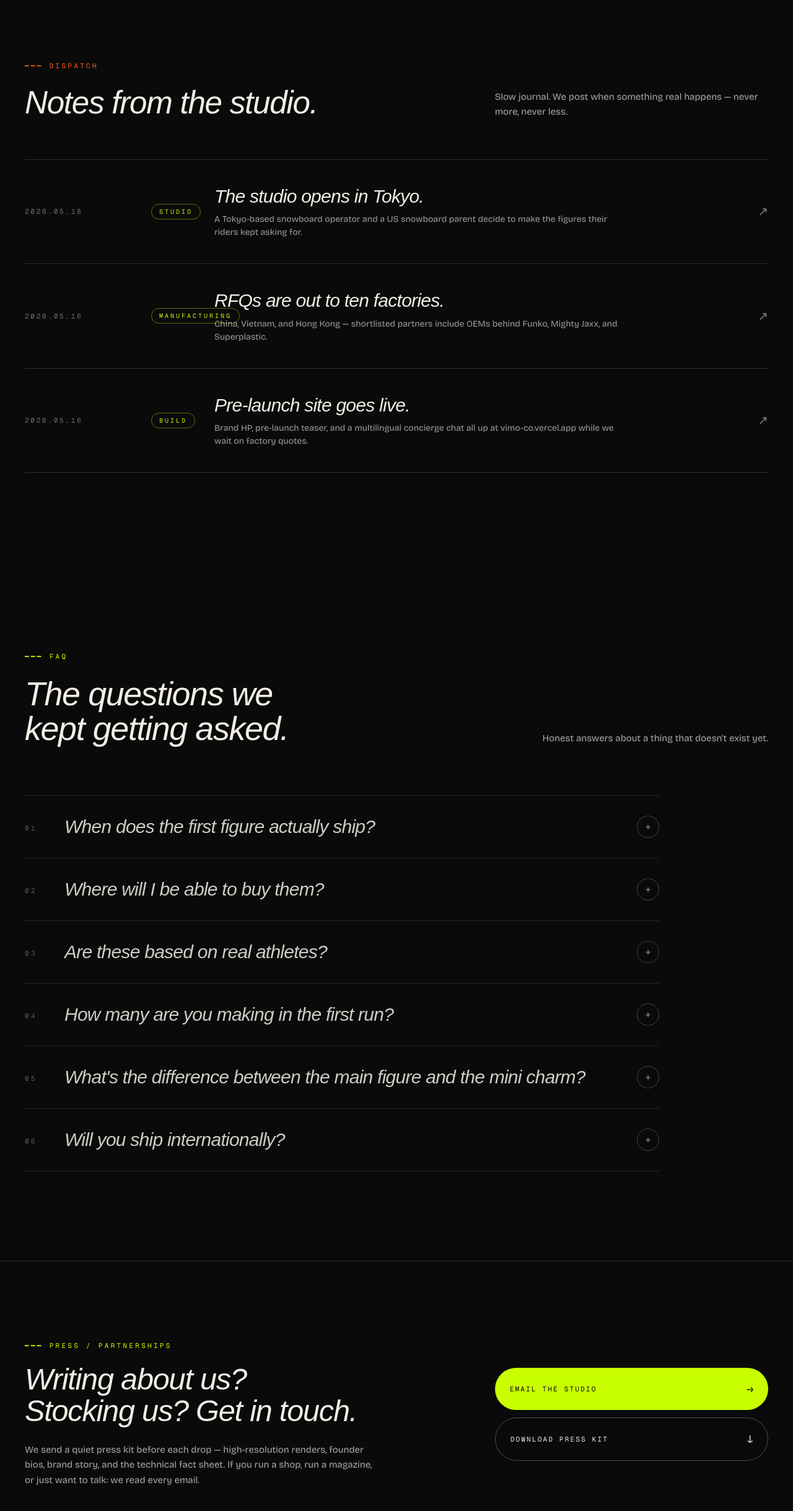
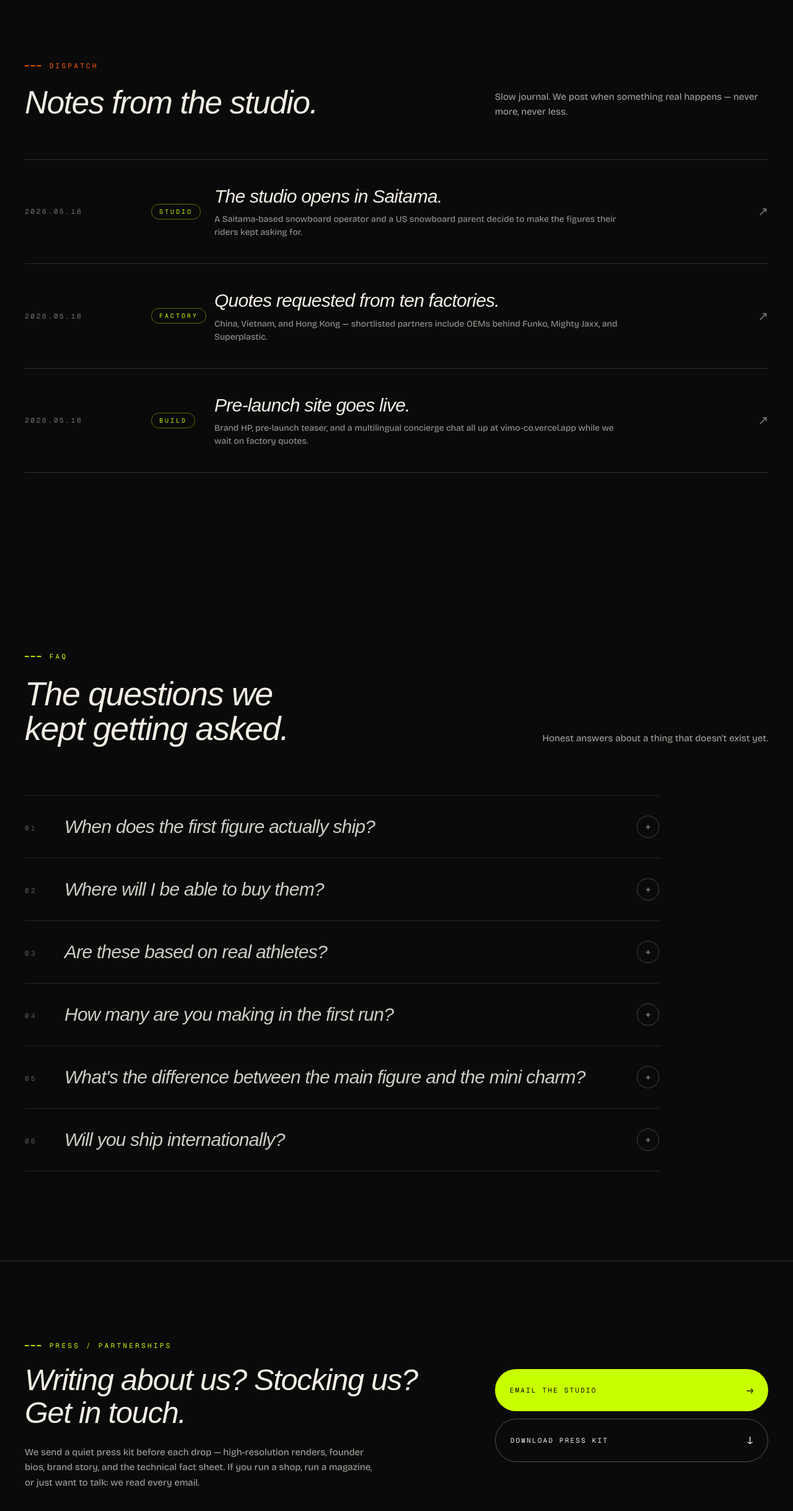
Before and after one commit to okryoo17/figure-brand-lp, a Next.js app: page /en in a window 1280 px wide. Shown: the part 8155-10593 px from the top of the page at 62% size. Built offline with nearby package versions, Linux system fonts and the light colour scheme; a web font is replaced by a local one.

Commit message:
fix: News pre1/pre2 (Saitama, no tag overlap), Press title line break

```diff
--- a/components/Press.tsx
+++ b/components/Press.tsx
@@ -22,7 +22,7 @@ export function Press() {
               ━━━ {t("label")}
             </div>
             <h2
-              className={`leading-[1.06] tracking-[-0.025em] text-balance ${
+              className={`leading-[1.1] tracking-[-0.025em] whitespace-pre-line ${
                 isJa
                   ? "font-jp font-extrabold text-[7vw] md:text-[4.5vw] lg:text-[3.2vw]"
                   : "font-display text-[10vw] md:text-[6vw] lg:text-[3.8vw] italic"
--- a/messages/en.json
+++ b/messages/en.json
@@ -164,13 +164,13 @@
       "pre1": {
         "date": "2026.05.18",
         "tag": "STUDIO",
-        "title": "The studio opens in Tokyo.",
-        "excerpt": "A Tokyo-based snowboard operator and a US snowboard parent decide to make the figures their riders kept asking for."
+        "title": "The studio opens in Saitama.",
+        "excerpt": "A Saitama-based snowboard operator and a US snowboard parent decide to make the figures their riders kept asking for."
       },
       "pre2": {
         "date": "2026.05.18",
-        "tag": "MANUFACTURING",
-        "title": "RFQs are out to ten factories.",
+        "tag": "FACTORY",
+        "title": "Quotes requested from ten factories.",
         "excerpt": "China, Vietnam, and Hong Kong — shortlisted partners include OEMs behind Funko, Mighty Jaxx, and Superplastic."
       },
       "pre3": {
--- a/messages/ja.json
+++ b/messages/ja.json
@@ -164,14 +164,14 @@
       "pre1": {
         "date": "2026.05.18",
         "tag": "STUDIO",
-        "title": "東京でスタジオが始動。",
-        "excerpt": "東京拠点のスノーボード民泊運営者と、米国のスノーボードペアレントが、自分たちのライダーが求め続けていたフィギュアを作ると決めた。"
+        "title": "埼玉でスタジオが始動。",
+        "excerpt": "埼玉拠点のスノーボード民泊運営者と、米国のスノーボードペアレントが、自分たちのライダーが求め続けていたフィギュアを作ると決めた。"
       },
       "pre2": {
         "date": "2026.05.18",
-        "tag": "MANUFACTURING",
-        "title": "10工場にRFQを送付。",
-        "excerpt": "中国・ベトナム・香港——候補にはFunko / Mighty Jaxx / Superplastic を手がけるOEMも含む。"
+        "tag": "FACTORY",
+        "title": "中国・ベトナムの10工場へ見積依頼を発信。",
+        "excerpt": "Funko / Mighty Jaxx / Superplastic を手がけるOEMを含む厳選リストに、生産仕様と単価レンジを問い合わせ中。"
       },
       "pre3": {
         "date": "2026.05.18",
@@ -214,7 +214,7 @@
   },
   "press": {
     "label": "PRESS / PARTNERSHIPS",
-    "title": "取材・取扱いのお問い合わせはこちら。",
+    "title": "取材・取扱いの\nお問い合わせはこちら。",
     "body": "各ドロップの前にプレスキットを静かに配信しています——高解像度レンダー、創業者バイオ、ブランドストーリー、技術ファクトシート。ショップ運営の方、メディアの方、ただ話したい方も、すべてのメールに目を通します。",
     "ctaEmail": "スタジオに連絡する",
     "ctaKit": "プレスキットをダウンロード",
```
